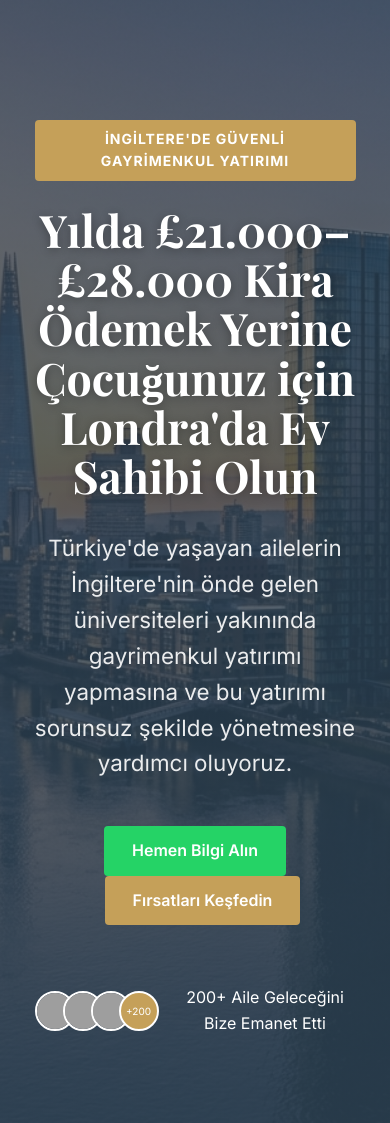
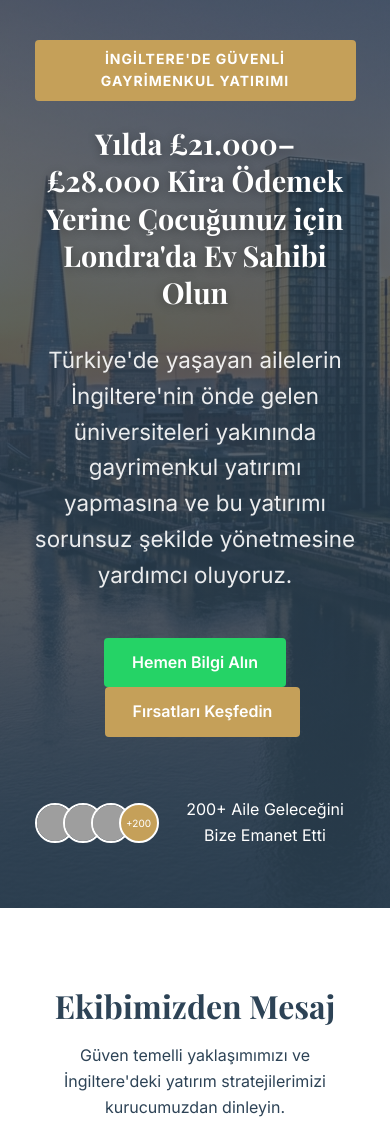
Before and after one commit to wakeaweb/SMP_international, a plain HTML site: page index.html in a window 390 px wide. Shown: the part 100-1223 px from the top of the page. Drawn offline with nearby package versions, Linux system fonts and the light colour scheme; grey boxes are pictures that could not be loaded.

Commit message:
UI Polish: Fix mobile spacing and typography

```diff
--- a/styles.css
+++ b/styles.css
@@ -671,3 +671,21 @@
     opacity: 1;
     transform: translateY(0);
 }
+@media (max-width: 768px) {
+    .header {
+        background: rgba(45, 67, 86, 0.95);
+        backdrop-filter: blur(10px);
+    }
+    .hero {
+        padding-top: 140px;
+        padding-bottom: 60px;
+    }
+    .hero h1 {
+        font-size: 1.8rem !important;
+        line-height: 1.3;
+        padding: 0 10px;
+    }
+    .section-title h2 {
+        font-size: 2rem;
+    }
+}
```
